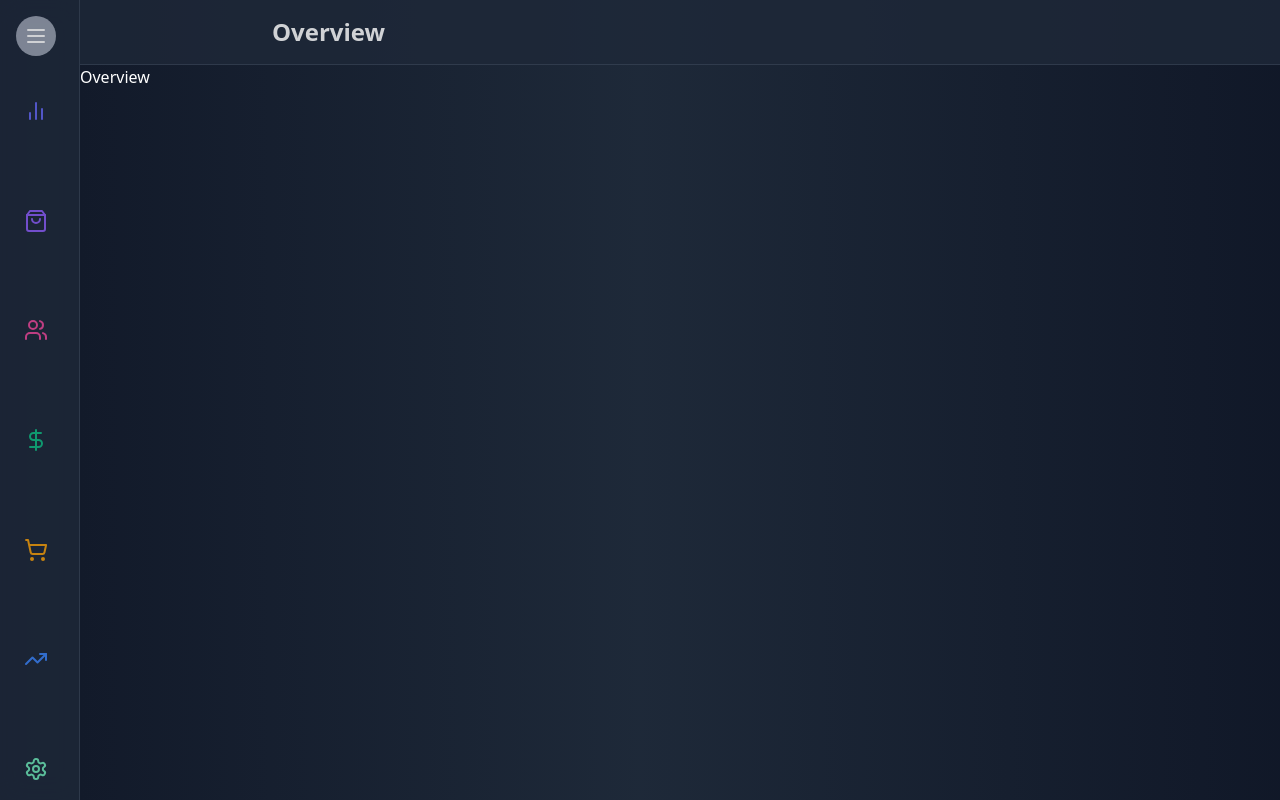
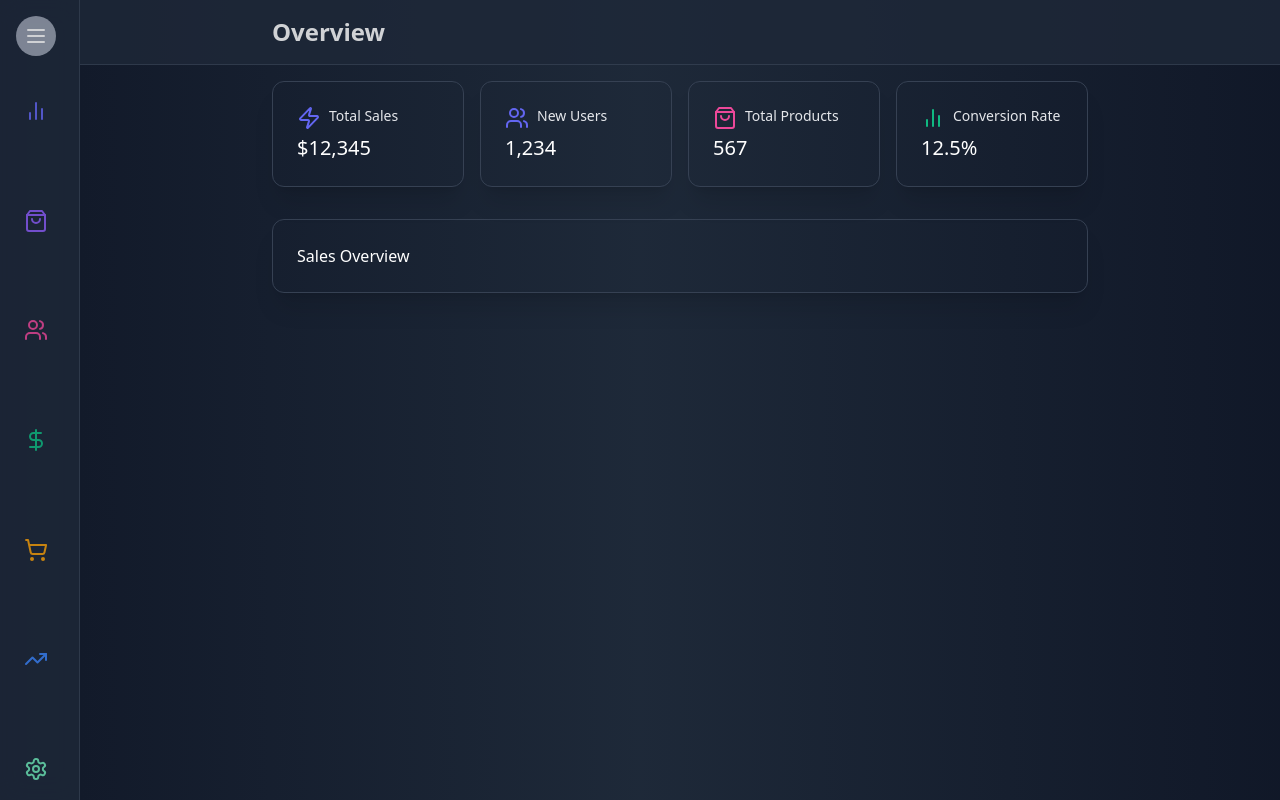
Before and after one commit to MahmoudMedhat17/Dashboard, a React (Vite) app: page / in a window 1280 px wide. Built offline with nearby package versions, Linux system fonts and the light colour scheme.

Commit message:
Working displaying charts for Overview page.

```diff
--- a/src/components/Navbar.tsx
+++ b/src/components/Navbar.tsx
@@ -4,7 +4,7 @@ import { navbarHeaders } from "../utils";
 const Navbar = () => {
   const location = useLocation();
   return (
-    <header className="w-full bg-gray-800 opacity-80 px-48 py-4 border-b border-gray-700">
+    <header className="w-full bg-gray-800 opacity-80 px-8 sm:px-16 md:px-32 lg:px-48 py-4 border-b border-gray-700">
         {
           navbarHeaders.map((header,index)=>(
             <Link key={index} to={header.path}>
--- /dev/null
+++ b/src/components/Statescard.tsx
@@ -0,0 +1,24 @@
+import {motion} from "framer-motion";
+
+interface statesCardProps{
+  title:string;
+  icon:React.ReactNode;
+  data:string;
+};
+
+
+const Statescard = ({title,icon,data}:statesCardProps) => {
+  return (
+    <motion.div whileHover={{y:-10, boxShadow:"0px 15px 30px rgba(0,0,0,0.1)"}} transition={{duration:0.3}} className="p-6 border border-gray-700 rounded-xl shadow-xl cursor-pointer">
+      <div className="flex flex-col items-start space-y-1">
+        <div className="flex gap-2">
+          <span>{icon}</span>
+          <span className="text-gray-200 text-sm font-medium">{title}</span>
+        </div>
+        <span className="text-xl">{data}</span>
+      </div>
+    </motion.div>
+  )
+}
+
+export default Statescard;
--- /dev/null
+++ b/src/components/overview/Categorydis.tsx
@@ -0,0 +1,8 @@
+
+const Categorydis = () => {
+  return (
+    <div>Categorydis</div>
+  )
+}
+
+export default Categorydis;
--- /dev/null
+++ b/src/components/overview/Salesbychannel.tsx
@@ -0,0 +1,8 @@
+
+const Salesbychannel = () => {
+  return (
+    <div>Salesbychannel</div>
+  )
+}
+
+export default Salesbychannel;
--- /dev/null
+++ b/src/components/overview/Salesoverview.tsx
@@ -0,0 +1,35 @@
+import { LineChart, Line, XAxis, YAxis, CartesianGrid, Tooltip, ResponsiveContainer } from 'recharts';
+
+const linechartData = [
+  { month: 'Jul', sales: 4000 },
+  { month: 'Aug', sales: 4500 },
+  { month: 'Sep', sales: 6000 },
+  { month: 'Oct', sales: 5500 },
+  { month: 'Nov', sales: 6700 },
+  { month: 'Dec', sales: 8000 },
+  { month: 'Jan', sales: 7200 },
+  { month: 'Feb', sales: 6800 },
+  { month: 'Mar', sales: 7500 },
+  { month: 'Apr', sales: 6900 },
+  { month: 'May', sales: 7700 },
+  { month: 'Jun', sales: 8100 },
+];
+
+const Salesoverview = () => {
+  return (
+    <div className="p-6 border border-gray-700 rounded-xl shadow-xl cursor-pointer h-full w-full">
+      <h2>Sales Overview</h2>
+      <ResponsiveContainer width="100%" height="100%">
+        <LineChart data={linechartData}>
+          <CartesianGrid strokeDasharray="3 3" stroke="#2d2d2d" />
+          <XAxis dataKey="month" stroke="#ccc" />
+          <YAxis stroke="#ccc" />
+          <Tooltip />
+          <Line type="monotone" dataKey="sales" stroke="#8884d8" strokeWidth={2} dot={{ r: 4 }} />
+        </LineChart>
+      </ResponsiveContainer>
+    </div>
+  )
+}
+
+export default Salesoverview;
--- a/src/layout/Dashboard.tsx
+++ b/src/layout/Dashboard.tsx
@@ -16,6 +16,7 @@ const Dashboard = () => {
       <Sidebar/>
       <div className="flex flex-col flex-1">
       <Navbar/>
+      <div className="px-8 sm:px-16 md:px-32 lg:px-48 py-4">
         <Routes>
           <Route path="/" element={<Overview/>}/>
           <Route path="/products" element={<Products/>}/>
@@ -28,6 +29,7 @@ const Dashboard = () => {
         </Routes>
       </div>
       </div>
+    </div>
   )
 }
 
--- a/src/pages/Overview.tsx
+++ b/src/pages/Overview.tsx
@@ -1,9 +1,22 @@
-import React from 'react'
+import {motion} from "framer-motion";
+import Statescard from "../components/Statescard";
+import { Zap, ShoppingBag, Users, ChartNoAxesColumn } from 'lucide-react';
+import Salesoverview from "../components/overview/Salesoverview";
 
 const Overview = () => {
   return (
-    <div>Overview</div>
+    <section>
+      <motion.main className="grid grid-cols-1 sm:grid-cols-2 lg:grid-cols-3 xl:grid-cols-4 gap-4 mb-8">
+        <Statescard title={"Total Sales"} icon={<Zap className="text-[#6366f1]"/>} data={"$12,345"}/>
+        <Statescard title={"New Users"} icon={<Users className="text-[#6366f1]"/>} data={"1,234"}/>
+        <Statescard title={"Total Products"} icon={<ShoppingBag className="text-[#EC4899]"/>} data={"567"}/>
+        <Statescard title={"Conversion Rate"} icon={<ChartNoAxesColumn className="text-[#10B981]"/>} data={"12.5%"}/>
+      </motion.main>
+      <div>
+        <Salesoverview/>
+      </div>
+    </section>
   )
 }
 
-export default Overview
+export default Overview;
--- a/src/utils/index.tsx
+++ b/src/utils/index.tsx
@@ -57,7 +57,13 @@ export const sidebarItems: sidebarItemsProps[]= [
 
 
 
-export const navbarHeaders = [
+interface navbarHeadersProps {
+    title:string;
+    path:string;
+};
+
+
+export const navbarHeaders: navbarHeadersProps[] = [
     {
         title:"Overview",
         path:"/"
```
Lines whose indentation alone changed are shown as unchanged.
